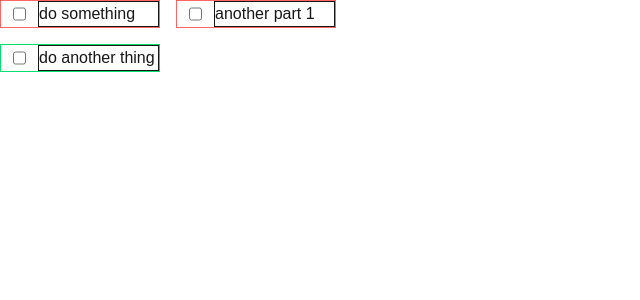
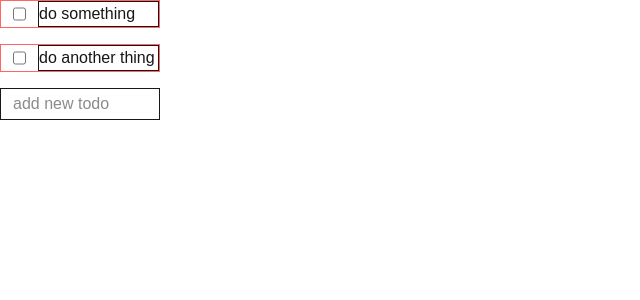
Before and after one commit to mr-mph/recursive-todos, a Next.js app: page / in a window 1280 px wide. Shown: the top 300 px of the page, without its empty margins (0-640 px from the left). Built offline with nearby package versions, Linux system fonts and the light colour scheme.

Commit message:
added ability for user to add todos

```diff
--- a/src/app/components/Column.tsx
+++ b/src/app/components/Column.tsx
@@ -1,3 +1,31 @@
-export default function Column({ children }: { children: React.ReactNode }) {
-  return <div className="flex flex-col gap-4">{children}</div>;
+import { FormEvent } from "react";
+import { TodoItem } from "../page";
+
+type ColumnProps = {
+  children: React.ReactNode;
+  parentTodo: TodoItem | null;
+  addTodo: (text: string, parentid: string) => void;
+};
+
+export default function Column({ children, parentTodo, addTodo }: ColumnProps) {
+  const handleSubmit = (e: FormEvent<HTMLFormElement>) => {
+    e.preventDefault();
+    const text = e.currentTarget.text.value;
+    e.currentTarget.text.value = "";
+    const parentid = parentTodo?.id || "root";
+    addTodo(text, parentid);
+  };
+
+  return (
+    <div className="flex flex-col gap-4">
+      {children}
+      <form onSubmit={handleSubmit}>
+        <input
+          name="text"
+          placeholder="add new todo"
+          className="flex border-1 h-8 w-40 px-3 hover:border-white"
+        ></input>
+      </form>
+    </div>
+  );
 }
--- a/src/app/components/Todo.tsx
+++ b/src/app/components/Todo.tsx
@@ -3,10 +3,11 @@ import { ChangeEvent, useState } from "react";
 
 interface TodoProps {
   completed: boolean;
-  id: number;
+  id: string;
   col: number;
   selected: boolean;
-  onTodoClicked: (col: number, id: number) => void;
+  onTodoClicked: (col: number, id: string) => void;
+  onChecked: (id: string, val: boolean) => void;
   children: React.ReactNode; // passed in todo el text
 }
 
@@ -16,16 +17,15 @@ export default function Todo({
   col,
   selected,
   onTodoClicked,
+  onChecked,
   children,
 }: TodoProps) {
-  const [checked, setChecked] = useState(false);
-
   const handleClick = () => {
     onTodoClicked(col, id);
   };
 
   const handleCheck = (e: ChangeEvent<HTMLInputElement>) => {
-    setChecked(e.target.checked);
+    onChecked(id, e.target.checked);
   };
 
   return (
@@ -34,7 +34,12 @@ export default function Todo({
         selected ? "border-green-400" : "border-red-400"
       }`}
     >
-      <input className="mx-3" type="checkbox" onChange={handleCheck} />
+      <input
+        className="mx-3"
+        type="checkbox"
+        onChange={handleCheck}
+        checked={completed}
+      />
 
       <div className="border-1 w-full" role="button" onClick={handleClick}>
         {children}
--- a/src/app/db.json
+++ b/src/app/db.json
@@ -1,9 +1,43 @@
 {
-  "users": [
+  "todos": [
     {
-      "username": "bob",
-      "password": "password123",
-      "count": 0
+      "id": 0,
+      "text": "do something",
+      "completed": false,
+      "todos": [
+        {
+          "id": 0,
+          "text": "part 1",
+          "completed": false,
+          "todos": [
+            {
+              "id": 0,
+              "text": "part 1a",
+              "completed": false,
+              "todos": []
+            }
+          ]
+        },
+        {
+          "id": 1,
+          "text": "part 2",
+          "completed": false,
+          "todos": []
+        }
+      ]
+    },
+    {
+      "id": 1,
+      "text": "do another thing",
+      "completed": false,
+      "todos": [
+        {
+          "id": 0,
+          "text": "another part 1",
+          "completed": false,
+          "todos": []
+        }
+      ]
     }
   ]
 }
--- a/src/app/page.tsx
+++ b/src/app/page.tsx
@@ -1,29 +1,49 @@
 "use client";
 import Todo from "./components/Todo";
 import Column from "./components/Column";
-import { useState } from "react";
+import { nanoid } from "nanoid";
+import { FormEvent, useState } from "react";
 
-type Todo = {
-  id: number;
+export interface TodoItem {
+  id: string;
   text: string;
   completed: boolean;
-  todos: Todo[];
+  todos: TodoItem[];
+}
+
+const updateTodoById = (
+  todos: TodoItem[],
+  id: string,
+  update: (todo: TodoItem) => TodoItem
+): TodoItem[] => {
+  return todos.map((todo) => {
+    if (todo.id === id) {
+      return update(todo);
+    }
+    if (todo.todos.length > 0) {
+      return {
+        ...todo,
+        todos: updateTodoById(todo.todos, id, update),
+      };
+    }
+    return todo;
+  });
 };
 
 export default function Home() {
-  const [todos, setTodos] = useState([
+  const [todos, setTodos] = useState<TodoItem[]>([
     {
-      id: 0,
+      id: nanoid(),
       text: "do something",
       completed: false,
       todos: [
         {
-          id: 0,
+          id: nanoid(),
           text: "part 1",
           completed: false,
           todos: [
             {
-              id: 0,
+              id: nanoid(),
               text: "part 1a",
               completed: false,
               todos: [],
@@ -31,7 +51,7 @@ export default function Home() {
           ],
         },
         {
-          id: 1,
+          id: nanoid(),
           text: "part 2",
           completed: false,
           todos: [],
@@ -39,12 +59,12 @@ export default function Home() {
       ],
     },
     {
-      id: 1,
+      id: nanoid(),
       text: "do another thing",
       completed: false,
       todos: [
         {
-          id: 0,
+          id: nanoid(),
           text: "another part 1",
           completed: false,
           todos: [],
@@ -53,25 +73,56 @@ export default function Home() {
     },
   ]);
 
-  const [selectedPath, setSelectedPath] = useState([1]);
+  const [selectedPath, setSelectedPath] = useState<string[]>([]);
 
-  const onTodoClicked = (col: number, id: number) => {
-    console.log(id);
+  const handleCheck = (id: string, val: boolean) => {
+    setTodos((todos) =>
+      updateTodoById(todos, id, (todo) => ({
+        ...todo,
+        completed: val,
+      }))
+    );
+  };
+
+  const onTodoClicked = (col: number, id: string) => {
     setSelectedPath((path) => {
       const newPath = [...path];
       newPath[col] = id;
+      newPath.length = col + 1;
       return newPath;
     });
   };
 
+  const addTodo = (text: string, parentid: string) => {
+    setTodos((prevTodos) => {
+      const newTodos = [...prevTodos];
+      const newTodo = {
+        id: nanoid(),
+        text: text,
+        completed: false,
+        todos: [],
+      };
+      if (parentid === "root") {
+        newTodos.push(newTodo);
+      } else {
+        return updateTodoById(newTodos, parentid, (todo) => ({
+          ...todo,
+          todos: [...todo.todos, newTodo],
+        }));
+      }
+      return newTodos;
+    });
+  };
+
   const buildColumns = (
-    subTodos: Todo[],
-    path: number[],
+    parentTodo: TodoItem | null,
+    subTodos: TodoItem[],
+    path: string[],
     col: number
   ): React.ReactNode => {
     return (
       <>
-        <Column>
+        <Column addTodo={addTodo} parentTodo={parentTodo}>
           {subTodos.map((todo) => (
             <Todo
               key={todo.id}
@@ -80,6 +131,7 @@ export default function Home() {
               completed={todo.completed}
               selected={todo.id === path[col]}
               onTodoClicked={onTodoClicked}
+              onChecked={handleCheck}
             >
               {todo.text}
             </Todo>
@@ -87,6 +139,7 @@ export default function Home() {
         </Column>
         {subTodos.find((todo) => todo.id === path[col])?.todos &&
           buildColumns(
+            subTodos.find((todo) => todo.id === path[col]) || null,
             subTodos.find((todo) => todo.id === path[col])?.todos || [],
             path,
             col + 1
@@ -97,7 +150,7 @@ export default function Home() {
 
   return (
     <div className="flex flex-row gap-4">
-      {buildColumns(todos, selectedPath, 0)}
+      {buildColumns(null, todos, selectedPath, 0)}
     </div>
   );
 }
```
